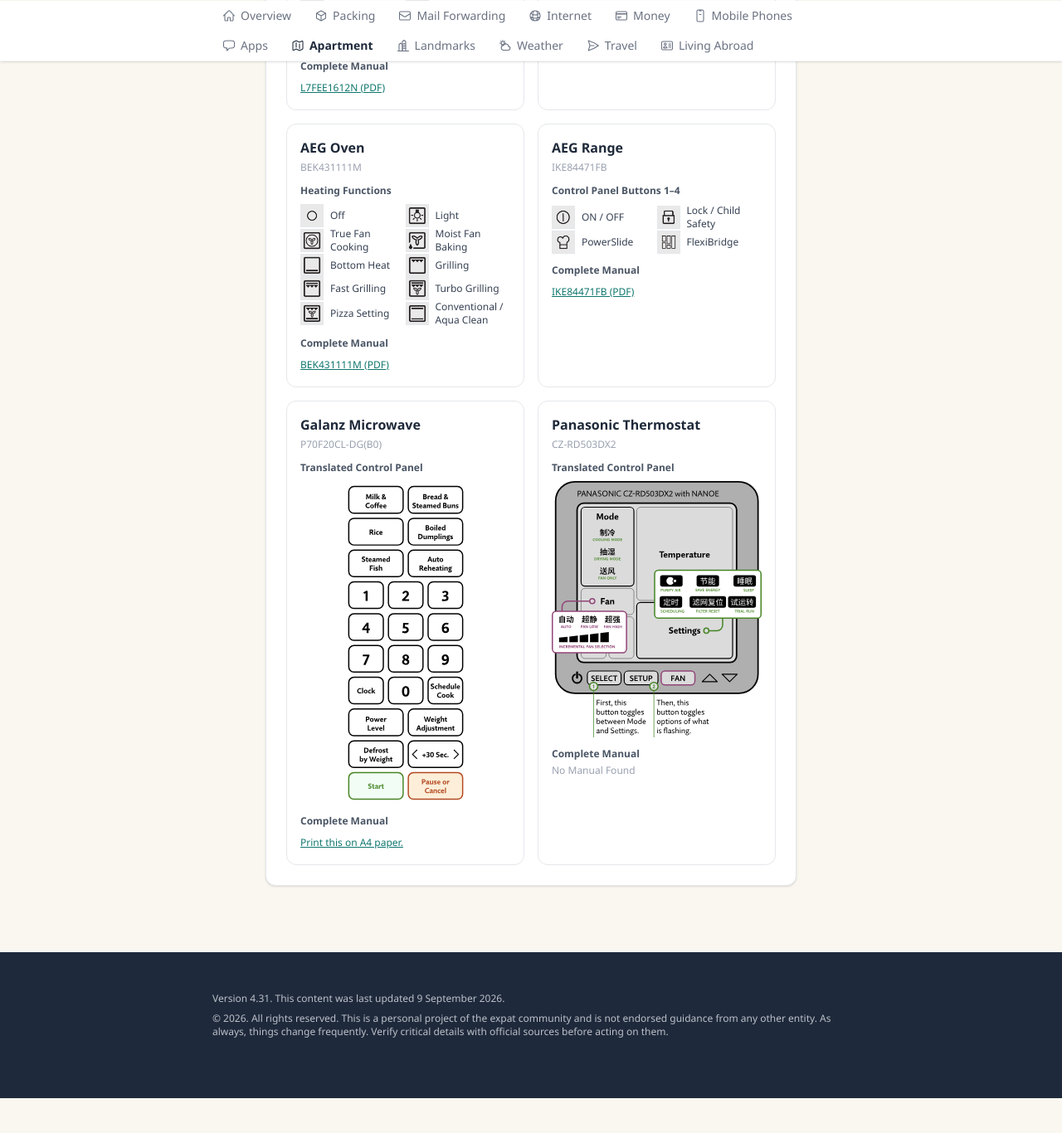
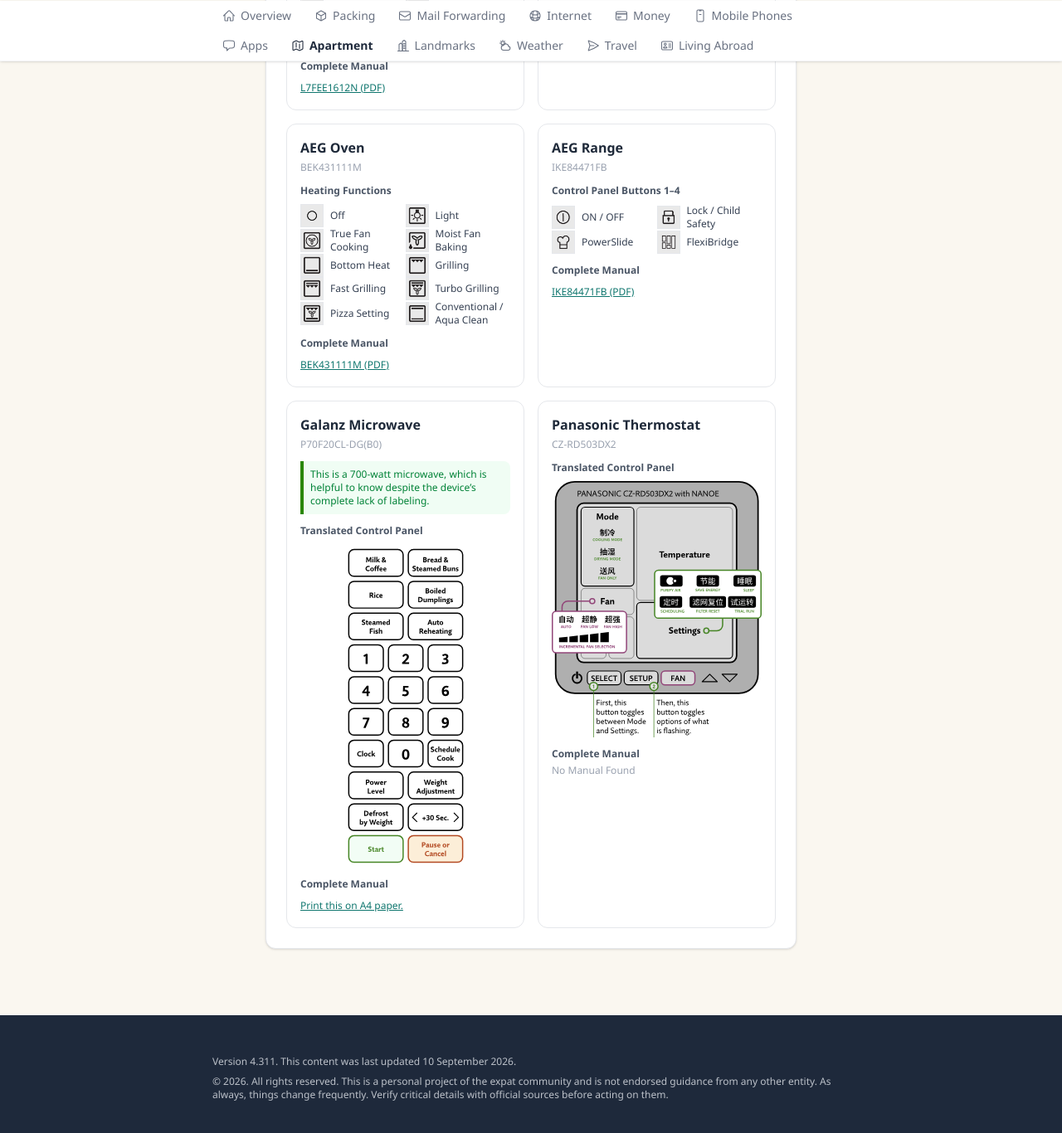
Before and after one commit to livinginshenzhen/guide, a Jekyll site: the page built from apartment.html, in a window 1280 px wide and 1400 px high, scrolled down 2398 px. Shown: the top 1366 px of the window at 83% size. Built offline with Jekyll 4.4.1, drawn with Linux system fonts in a browser that asks for light colours; some web fonts are replaced; before the commit the page ends 3722 px from its top, so only the background shows below that.

Commit message:
Add microwave wattage tip box (v4.311)

```diff
--- a/_layouts/default.html
+++ b/_layouts/default.html
@@ -84,7 +84,7 @@
 <!-- FOOTER -->
 <footer class="bg-brand text-white mt-12" style="background-color:#1e293b; padding-top:3rem; padding-bottom:4.5rem;">
   <div class="max-w-4xl mx-auto px-4">
-    <p class="text-blue-300 text-xs">Version 4.31. This content was last updated 9 September 2026.</p>
+    <p class="text-blue-300 text-xs">Version 4.311. This content was last updated 10 September 2026.</p>
     <p class="text-blue-300 text-xs mt-2">&copy; 2026. All rights reserved. This is a personal project of the expat community and is not endorsed guidance from any other entity. As always, things change frequently. Verify critical details with official sources before acting on them.</p>
   </div>
 </footer>
--- a/apartment.html
+++ b/apartment.html
@@ -189,6 +189,7 @@
         <div class="border border-gray-200 rounded-xl p-4">
           <p class="font-bold text-gray-800 mb-1">Galanz Microwave</p>
           <p class="text-xs text-gray-400 mb-3">P70F20CL-DG(B0)</p>
+          <div class="good-box rounded-lg p-2 mb-3 text-xs text-green-700">This is a 700-watt microwave, which is helpful to know despite the device&rsquo;s complete lack of labeling.</div>
           <p class="text-xs font-bold text-gray-600 mb-2">Translated Control Panel</p>
           <img src="assets/appliances/microwave-control-panel.svg" alt="Microwave control panel with English translations for every button" class="mx-auto block" style="max-width:150px;" loading="lazy">
           <p class="text-xs font-bold text-gray-600 mt-3 mb-1">Complete Manual</p>
```
